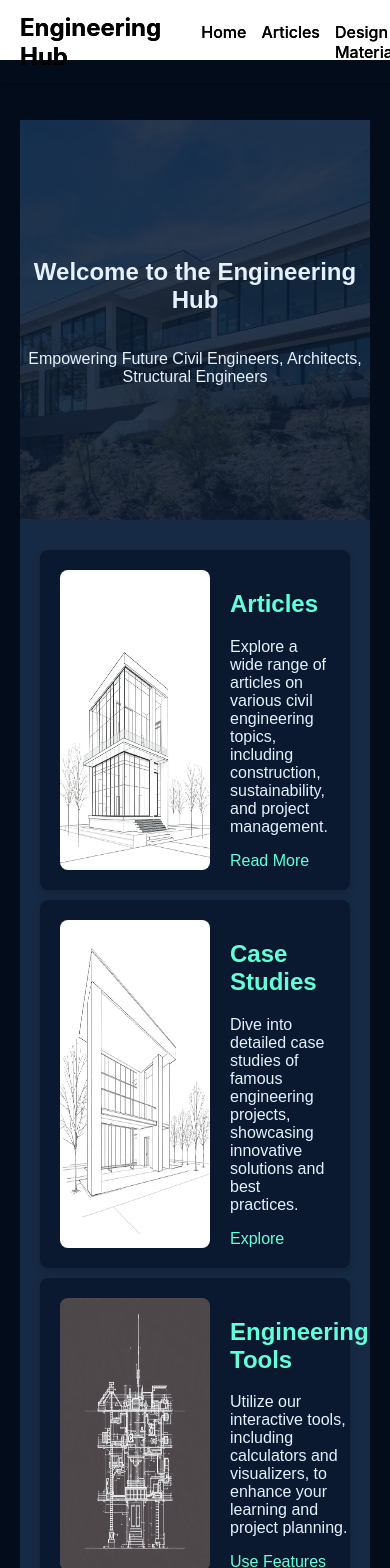
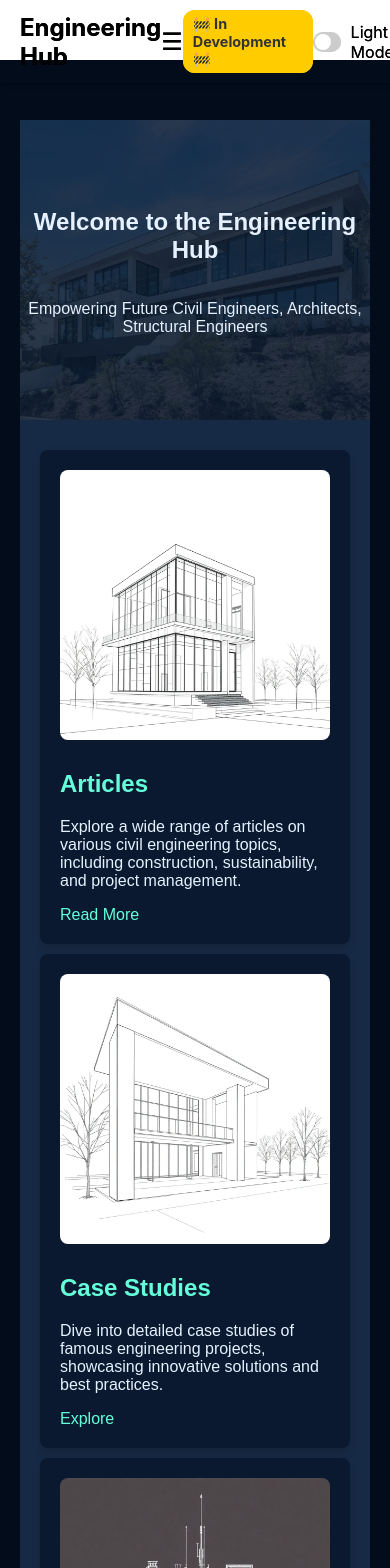
Before and after one commit to Iamblack24/engineeringblog, a React (Create React App) app: page / in a window 390 px wide. Shown: the top 1568 px of the page. Built offline with nearby package versions, Linux system fonts and the light colour scheme.

Commit message:
mobile response

```diff
--- a/src/components/Navbar.css
+++ b/src/components/Navbar.css
@@ -101,3 +101,32 @@ input:checked + .slider {
 input:checked + .slider:before {
   transform: translateX(20px);
 }
+
+/* Responsive adjustments */
+.menu-icon {
+  display: none;
+  font-size: 1.5rem;
+  cursor: pointer;
+  color: var(--navbar-text-color);
+}
+
+@media (max-width: 768px) {
+  .navbar-links {
+    display: none;
+    flex-direction: column;
+    position: absolute;
+    top: 60px;
+    right: 0;
+    background-color: var(--navbar-bg-color);
+    width: 100%;
+    text-align: center;
+  }
+
+  .navbar-links.open {
+    display: flex;
+  }
+
+  .menu-icon {
+    display: block;
+  }
+}
--- a/src/components/Navbar.js
+++ b/src/components/Navbar.js
@@ -7,6 +7,8 @@ const Navbar = () => {
     const savedTheme = localStorage.getItem('theme');
     return savedTheme === 'dark';
   });
+
+  const [isMenuOpen, setIsMenuOpen] = useState(false);
 
   useEffect(() => {
     if (isDarkMode) {
@@ -21,12 +23,20 @@ const Navbar = () => {
   const handleToggle = () => {
     setIsDarkMode(!isDarkMode);
   };
+
+  const handleMenuToggle = () => {
+    setIsMenuOpen(!isMenuOpen);
+  };
+
   return (
     <nav className="navbar">
       <div className="navbar-logo">
         <h2>Engineering Hub</h2>
       </div>
-<ul className="navbar-links">
+      <div className="menu-icon" onClick={handleMenuToggle}>
+        ☰
+      </div>
+      <ul className={`navbar-links ${isMenuOpen ? 'open' : ''}`}>
         <li><a href="/">Home</a></li>
         <li><a href="/articles">Articles</a></li>
         <li><a href="/design-materials">Design Materials</a></li>
--- a/src/pages/HomePage.css
+++ b/src/pages/HomePage.css
@@ -17,7 +17,7 @@
 }
 
 .hero-section {
-  background-image: url('/public/interior1.jpg');  /* Remove the background image */
+  background-image: url('/public/interior1.jpg'); /* Add the background image */
   background-size: cover;
   background-position: center;
   background-repeat: no-repeat;
@@ -62,6 +62,7 @@
 
 .content-card {
   display: flex;
+  flex-direction: column; /* Stack items vertically on mobile */
   background-color: var(--primary-color);
   padding: 20px;
   margin: 10px 0;
@@ -70,10 +71,16 @@
 }
 
 .content-card img {
-  width: 150px;
+  width: 100%; /* Make images responsive */
   height: auto;
   border-radius: 8px;
-  margin-right: 20px;
+  margin-bottom: 20px; /* Add margin to separate image from text */
+}
+
+.small-image {
+  width: 100%;
+  max-width: 300px; /* Limit the maximum width of images */
+  height: auto;
 }
 
 .content-text {
@@ -148,6 +155,16 @@
 
   .hero-section {
     margin-top: 40px;
+    height: 300px; /* Adjust hero section height */
+  }
+
+  .content-card {
+    flex-direction: column; /* Stack items vertically on mobile */
+  }
+
+  .content-card img {
+    width: 100%; /* Make images responsive */
+    margin-bottom: 10px; /* Add margin to separate image from text */
   }
 }
 
--- a/src/pages/HomePage.js
+++ b/src/pages/HomePage.js
@@ -30,7 +30,7 @@ const HomePage = () => {
         </section>
         <section className="content-section">
           <div className="content-card">
-            <img src="/cad1.jpg" alt="Articles" className="content-image" />
+            <img src="/cad1.jpg" alt="Articles" className="content-image small-image" />
             <div className="content-text">
               <h2>Articles</h2>
               <p>Explore a wide range of articles on various civil engineering topics, including construction, sustainability, and project management.</p>
@@ -38,7 +38,7 @@ const HomePage = () => {
             </div>
           </div>
           <div className="content-card">
-            <img src="/cad2.jpg" alt="Case Studies" className="content-image" />
+            <img src="/cad2.jpg" alt="Case Studies" className="content-image small-image" />
             <div className="content-text">
               <h2>Case Studies</h2>
               <p>Dive into detailed case studies of famous engineering projects, showcasing innovative solutions and best practices.</p>
@@ -46,7 +46,7 @@ const HomePage = () => {
             </div>
           </div>
           <div className="content-card">
-            <img src="/cad3.jpg" alt="Engineering Tools" className="content-image" />
+            <img src="/cad3.jpg" alt="Engineering Tools" className="content-image small-image" />
             <div className="content-text">
               <h2>Engineering Tools</h2>
               <p>Utilize our interactive tools, including calculators and visualizers, to enhance your learning and project planning.</p>
@@ -54,7 +54,7 @@ const HomePage = () => {
             </div>
           </div>
           <div className="content-card">
-            <img src="/build.jpg" alt="Revision Materials" className="content-image" />
+            <img src="/build.jpg" alt="Revision Materials" className="content-image small-image" />
             <div className="content-text">
               <h2>Revision Materials</h2>
               <p>Access a variety of revision materials, including flashcards, summaries, and quizzes, to help you prepare for exams.</p>
@@ -62,7 +62,7 @@ const HomePage = () => {
             </div>
           </div>
           <div className="content-card">
-            <img src="/last.jpg" alt="Career Guides" className="content-image" />
+            <img src="/last.jpg" alt="Career Guides" className="content-image small-image" />
             <div className="content-text">
               <h2>Career Guides</h2>
               <p>Get insights into different career paths, interview preparation tips, and skill development resources for civil engineers.</p>
@@ -87,7 +87,7 @@ const HomePage = () => {
             <p>"This blog has been an invaluable resource for my studies. The articles and tools are top-notch!"</p>
             <span>- Alex, Civil Engineering Student</span>
           </div>
-          <div className="testimonial">
+          <div class="testimonial">
             <p>"The case studies provide great insights into real-world engineering challenges and solutions."</p>
             <span>- Maria, Structural Engineer</span>
           </div>
```
Lines whose indentation alone changed are shown as unchanged.
